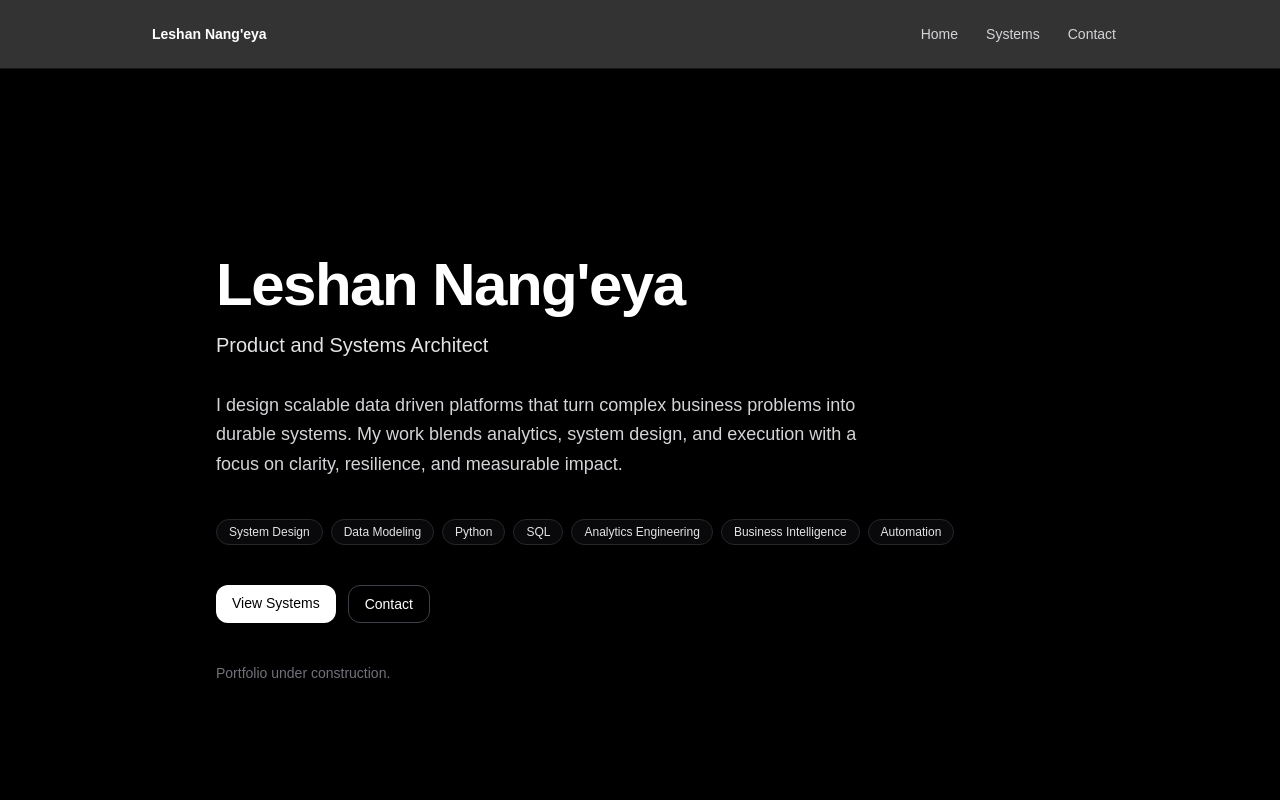
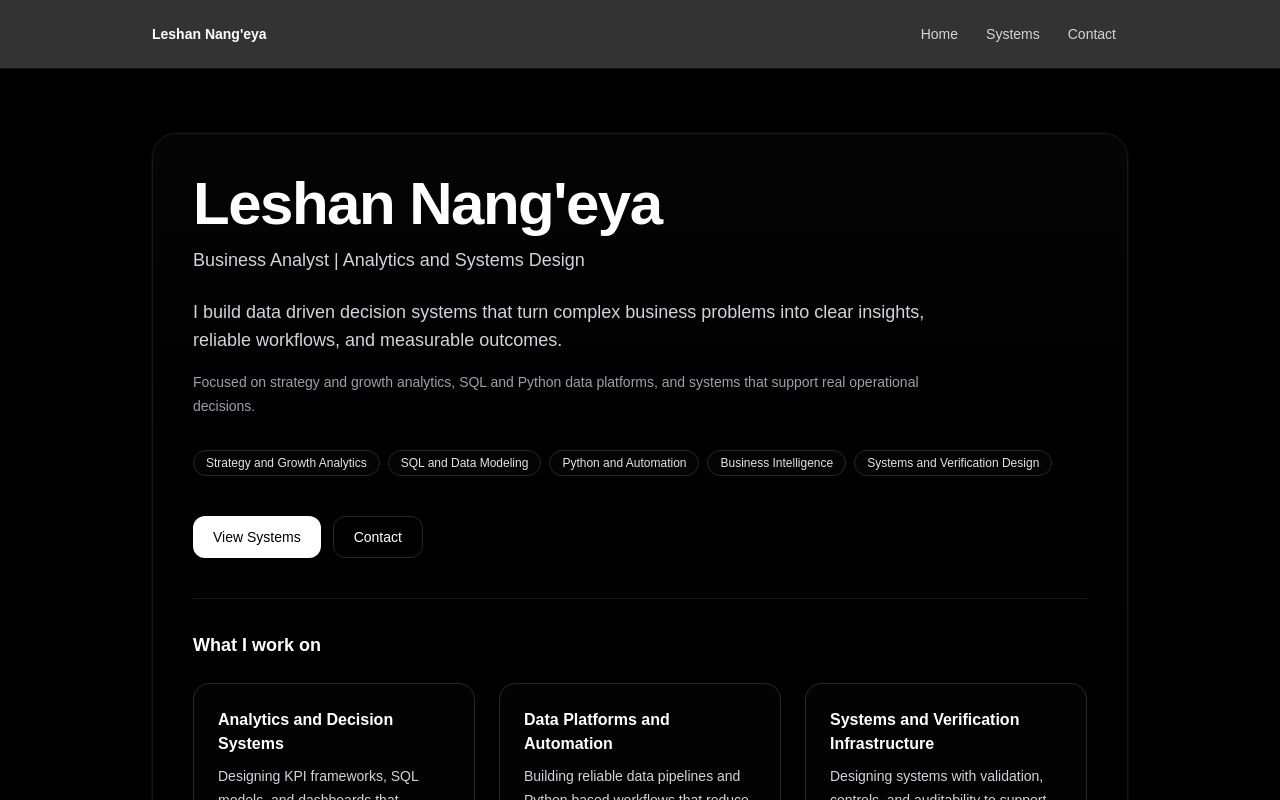
Before and after one commit to leshannangeya/leshan-portfolio, a Next.js app: page / in a window 1280 px wide. Shown: the top 800 px of the page. Built offline with nearby package versions, Linux system fonts and the light colour scheme.

Commit message:
Update homepage copy and contact links

```diff
--- a/app/contact/page.tsx
+++ b/app/contact/page.tsx
@@ -1,3 +1,6 @@
+// app/contact/page.tsx
+import Link from "next/link";
+
 const Row = ({
   label,
   value,
@@ -22,117 +25,58 @@ const Row = ({
 
   return (
     <div className="flex flex-col gap-1 border-b border-zinc-800 pb-4">
-      <div className="text-xs uppercase tracking-wide text-zinc-500">
-        {label}
-      </div>
+      <div className="text-xs uppercase tracking-wide text-zinc-500">{label}</div>
       <div className="text-sm">{content}</div>
     </div>
   );
 };
 
-const SERVICE_TAGS = [
-  "System design and architecture",
-  "Data platforms and pipelines",
-  "Analytics engineering and BI",
-  "Product strategy for data products",
-  "Dashboards and decision systems",
-];
-
 export default function ContactPage() {
   const email = "hello@leshannangeya.com";
-  const linkedin = "https://www.linkedin.com/in/leshannangeya/";
-  const github = "https://github.com/leshannangeya";
-
-  const mailto = `mailto:${email}?subject=Project%20discussion&body=Context%3A%0A%0AGoal%3A%0A%0AScope%3A%0A%0ATimeline%3A%0A%0AConstraints%3A%0A%0ALinks%20or%20docs%3A%0A`;
 
   return (
     <main className="min-h-screen bg-black text-white">
       <div className="mx-auto max-w-5xl px-6 py-16">
-        <div className="flex items-start justify-between gap-6">
+        <div className="flex items-center justify-between gap-6">
           <div>
             <p className="text-sm text-zinc-400">Contact</p>
-
             <h1 className="mt-2 text-4xl font-semibold tracking-tight sm:text-5xl">
               Let us build something durable
             </h1>
-
             <p className="mt-4 max-w-2xl text-zinc-300">
-              I help teams turn messy data and unclear decisions into systems that ship, scale, and stay reliable.
-              If you want clarity, execution, and measurable outcomes, reach out.
-            </p>
-
-            <div className="mt-6 flex flex-wrap gap-2">
-              {SERVICE_TAGS.map((t) => (
-                <span
-                  key={t}
-                  className="rounded-full border border-zinc-800 bg-zinc-950/40 px-3 py-1 text-xs text-zinc-300"
-                >
-                  {t}
-                </span>
-              ))}
-            </div>
-
-            <div className="mt-8 flex flex-wrap items-center gap-3">
-              <a
-                href={mailto}
-                className="inline-block rounded-xl bg-white px-4 py-2 text-sm font-medium text-black no-underline hover:opacity-90"
-              >
-                Email me
-              </a>
-
-              <a
-                href={linkedin}
-                target="_blank"
-                rel="noreferrer"
-                className="inline-block rounded-xl border border-zinc-800 px-4 py-2 text-sm font-medium text-white no-underline hover:border-zinc-500"
-              >
-                LinkedIn
-              </a>
-
-              <a
-                href="/systems"
-                className="inline-block rounded-xl border border-zinc-800 px-4 py-2 text-sm font-medium text-white no-underline hover:border-zinc-500"
-              >
-                View case studies
-              </a>
-            </div>
-
-            <p className="mt-3 text-xs text-zinc-500">
-              Faster replies come from clear context, a target outcome, and constraints.
+              If you need analytics, system design, or data workflows that support real decisions, reach out.
+              Clear scope. Practical execution. Measurable outcomes.
             </p>
           </div>
 
-          <a
+          <Link
             href="/"
             className="rounded-xl border border-zinc-800 px-4 py-2 text-sm font-medium text-white no-underline hover:border-zinc-500"
           >
             Home
-          </a>
+          </Link>
         </div>
 
         <div className="mt-10 grid gap-6 sm:grid-cols-2">
           <div className="rounded-2xl border border-zinc-800 bg-zinc-950/40 p-6">
             <h2 className="text-base font-semibold">Direct</h2>
             <p className="mt-2 text-sm text-zinc-300">
-              Use email for serious conversations. Two minutes of detail saves two weeks of confusion.
+              Email works best. Include context, what success looks like, and when you need it.
             </p>
 
             <div className="mt-6 space-y-4">
-              <Row label="Email" value={email} href={`mailto:${email}`} />
-              <Row label="Location" value="Boston, Massachusetts" />
+              <Row label="Email" value={email} />
+              <Row label="Location" value="Greater Boston" />
               <Row label="Availability" value="By appointment" />
             </div>
 
             <div className="mt-6 rounded-2xl border border-zinc-800 bg-black p-5">
-              <div className="text-xs uppercase tracking-wide text-zinc-500">
-                What to include
-              </div>
+              <div className="text-xs uppercase tracking-wide text-zinc-500">What to include</div>
               <ul className="mt-3 list-disc space-y-2 pl-5 text-sm text-zinc-300">
-                <li>What you are trying to achieve</li>
-                <li>What data you have today and where it lives</li>
-                <li>Timeline and decision deadline</li>
-                <li>Constraints: budget, tools, access, compliance</li>
-                <li>What success looks like in one metric</li>
+                <li>Your problem in one paragraph</li>
+                <li>Who the users are and what decisions they make</li>
+                <li>The data you already have or can access</li>
+                <li>Your timeline and constraints</li>
               </ul>
             </div>
           </div>
@@ -140,31 +84,39 @@ export default function ContactPage() {
           <div className="rounded-2xl border border-zinc-800 bg-zinc-950/40 p-6">
             <h2 className="text-base font-semibold">Links</h2>
             <p className="mt-2 text-sm text-zinc-300">
-              One source of truth. Clean links. No placeholders.
+              Keep your public footprint consistent across GitHub, LinkedIn, and the site.
             </p>
 
             <div className="mt-6 space-y-4">
-              <Row label="GitHub" value="github.com/leshannangeya" href={github} />
-              <Row label="LinkedIn" value="linkedin.com/in/leshannangeya" href={linkedin} />
-              <Row label="Resume" value="Add resume PDF when ready" />
+              <Row
+                label="GitHub"
+                value="github.com/leshannangeya"
+                href="https://github.com/leshannangeya"
+              />
+              <Row
+                label="LinkedIn"
+                value="linkedin.com/in/leshannangeya"
+                href="https://www.linkedin.com/in/leshannangeya/"
+              />
             </div>
 
-            <div className="mt-6 rounded-2xl border border-zinc-800 bg-black p-5">
-              <div className="text-xs uppercase tracking-wide text-zinc-500">
-                Typical engagements
-              </div>
-              <ul className="mt-3 list-disc space-y-2 pl-5 text-sm text-zinc-300">
-                <li>Architecture review and system blueprint</li>
-                <li>Data model and pipeline rebuild</li>
-                <li>Dashboard rebuild for decision velocity</li>
-                <li>Analytics product scope and roadmap</li>
-              </ul>
+            <div className="mt-6">
+              <a
+                href={`mailto:${email}?subject=Project%20discussion&body=Context%3A%0A%0AGoal%3A%0A%0ATimeline%3A%0A%0AConstraints%3A%0A`}
+                className="inline-block rounded-xl bg-white px-4 py-2 text-sm font-medium text-black no-underline hover:opacity-90"
+              >
+                Email me
+              </a>
+
+              <p className="mt-3 text-xs text-zinc-500">
+                I respond faster when the message includes context, goals, and constraints.
+              </p>
             </div>
           </div>
         </div>
 
         <div className="mt-10 text-sm text-zinc-500">
-          Serious work is simple: define the decision, build the data path, ship the system, measure the impact.
+          Clear scope. Clean data. Decisions that hold up under pressure.
         </div>
       </div>
     </main>
--- a/app/layout.tsx
+++ b/app/layout.tsx
@@ -1,42 +1,52 @@
+// app/layout.tsx
 import "./globals.css";
 import type { Metadata } from "next";
+import Link from "next/link";
 
 export const metadata: Metadata = {
   metadataBase: new URL("https://leshannangeya.com"),
-  title: "Leshan Nang'eya | Product and Systems Architect",
+  title: {
+    default: "Leshan Nang’eya | Business Analyst",
+    template: "%s | Leshan Nang’eya",
+  },
   description:
-    "Architecture case studies and data driven systems. Product thinking, system design, analytics engineering, and BI.",
+    "Business Analyst focused on strategy and growth analytics, SQL and Python data platforms, and systems that support real operational decisions.",
   openGraph: {
-    type: "website",
+    title: "Leshan Nang’eya | Business Analyst",
+    description:
+      "I build data driven decision systems that turn complex business problems into clear insights, reliable workflows, and measurable outcomes.",
     url: "https://leshannangeya.com",
-    title: "Leshan Nang'eya | Product and Systems Architect",
-    description:
-      "Architecture case studies and data driven systems. Product thinking, system design, analytics engineering, and BI.",
+    siteName: "Leshan Nang’eya",
     images: [
       {
         url: "/og.png",
         width: 1200,
         height: 630,
-        alt: "Leshan Nang'eya | Product and Systems Architect",
+        alt: "Leshan Nang’eya portfolio Open Graph image",
       },
     ],
+    locale: "en_US",
+    type: "website",
   },
   twitter: {
     card: "summary_large_image",
-    title: "Leshan Nang'eya | Product and Systems Architect",
+    title: "Leshan Nang’eya | Business Analyst",
     description:
-      "Architecture case studies and data driven systems. Product thinking, system design, analytics engineering, and BI.",
+      "Architecture case studies and data driven systems for measurable outcomes.",
     images: ["/og.png"],
+  },
+  icons: {
+    icon: "/favicon.ico",
   },
 };
 
 const NavLink = ({ href, label }: { href: string; label: string }) => (
-  <a
+  <Link
     href={href}
     className="rounded-xl px-3 py-2 text-sm text-zinc-300 no-underline hover:bg-zinc-950 hover:text-white"
   >
     {label}
-  </a>
+  </Link>
 );
 
 export default function RootLayout({
@@ -49,9 +59,9 @@ export default function RootLayout({
       <body className="bg-black text-white">
         <header className="sticky top-0 z-50 border-b border-zinc-900 bg-black/80 backdrop-blur">
           <div className="mx-auto flex max-w-5xl items-center justify-between px-6 py-4">
-            <a href="/" className="text-sm font-semibold text-white no-underline">
+            <Link href="/" className="text-sm font-semibold text-white no-underline">
               Leshan Nang&apos;eya
-            </a>
+            </Link>
 
             <nav className="flex items-center gap-1">
               <NavLink href="/" label="Home" />
--- a/app/page.tsx
+++ b/app/page.tsx
@@ -1,61 +1,94 @@
-export default function Home() {
+// app/page.tsx
+import Link from "next/link";
+
+const Chip = ({ label }: { label: string }) => (
+  <span className="rounded-full border border-zinc-800 bg-zinc-950/40 px-3 py-1 text-xs text-zinc-200">
+    {label}
+  </span>
+);
+
+const Card = ({
+  title,
+  body,
+}: {
+  title: string;
+  body: string;
+}) => (
+  <div className="rounded-2xl border border-zinc-800 bg-zinc-950/40 p-6">
+    <h3 className="text-base font-semibold">{title}</h3>
+    <p className="mt-2 text-sm leading-6 text-zinc-300">{body}</p>
+  </div>
+);
+
+export default function HomePage() {
   return (
     <main className="min-h-screen bg-black text-white">
-      <div className="mx-auto flex min-h-screen max-w-4xl items-center px-6 py-16">
-        <section className="w-full">
-          <h1 className="text-5xl font-semibold tracking-tight sm:text-6xl">
+      <div className="mx-auto max-w-5xl px-6 py-16">
+        <div className="rounded-3xl border border-zinc-900 bg-gradient-to-b from-zinc-950/60 to-black p-10 shadow-[0_0_0_1px_rgba(255,255,255,0.03)]">
+          <h1 className="text-4xl font-semibold tracking-tight sm:text-6xl">
             Leshan Nang&apos;eya
           </h1>
 
-          <p className="mt-4 text-xl text-zinc-200">
-            Product and Systems Architect
+          <p className="mt-3 text-base text-zinc-300 sm:text-lg">
+            Business Analyst | Analytics and Systems Design
           </p>
 
-          <p className="mt-8 max-w-2xl text-base leading-relaxed text-zinc-300 sm:text-lg">
-            I design scalable data driven platforms that turn complex business problems
-            into durable systems. My work blends analytics, system design, and execution
-            with a focus on clarity, resilience, and measurable impact.
+          <p className="mt-6 max-w-3xl text-lg leading-7 text-zinc-300">
+            I build data driven decision systems that turn complex business problems into clear insights,
+            reliable workflows, and measurable outcomes.
           </p>
 
-          <div className="mt-10 flex flex-wrap gap-2">
-            {[
-              "System Design",
-              "Data Modeling",
-              "Python",
-              "SQL",
-              "Analytics Engineering",
-              "Business Intelligence",
-              "Automation",
-            ].map((tag) => (
-              <span
-                key={tag}
-                className="rounded-full border border-zinc-800 bg-zinc-950 px-3 py-1 text-xs text-zinc-200"
-              >
-                {tag}
-              </span>
-            ))}
+          <p className="mt-4 max-w-3xl text-sm leading-6 text-zinc-400">
+            Focused on strategy and growth analytics, SQL and Python data platforms, and systems that support real
+            operational decisions.
+          </p>
+
+          <div className="mt-8 flex flex-wrap gap-2">
+            <Chip label="Strategy and Growth Analytics" />
+            <Chip label="SQL and Data Modeling" />
+            <Chip label="Python and Automation" />
+            <Chip label="Business Intelligence" />
+            <Chip label="Systems and Verification Design" />
           </div>
 
           <div className="mt-10 flex flex-wrap gap-3">
-            <a
+            <Link
               href="/systems"
-              className="rounded-xl bg-white px-4 py-2 text-sm font-medium text-black no-underline hover:opacity-90"
+              className="inline-flex items-center justify-center rounded-xl bg-white px-5 py-2.5 text-sm font-medium text-black no-underline hover:opacity-90"
             >
               View Systems
-            </a>
-
-            <a
+            </Link>
+            <Link
               href="/contact"
-              className="rounded-xl border border-zinc-700 px-4 py-2 text-sm font-medium text-white no-underline hover:border-zinc-400"
+              className="inline-flex items-center justify-center rounded-xl border border-zinc-800 px-5 py-2.5 text-sm font-medium text-white no-underline hover:border-zinc-500"
             >
               Contact
-            </a>
+            </Link>
           </div>
 
-          <p className="mt-10 text-sm text-zinc-500">
-            Portfolio under construction.
-          </p>
-        </section>
+          <div className="mt-10 border-t border-zinc-900 pt-8">
+            <h2 className="text-lg font-semibold">What I work on</h2>
+
+            <div className="mt-6 grid gap-6 sm:grid-cols-3">
+              <Card
+                title="Analytics and Decision Systems"
+                body="Designing KPI frameworks, SQL models, and dashboards that connect data directly to business decisions and performance tracking."
+              />
+              <Card
+                title="Data Platforms and Automation"
+                body="Building reliable data pipelines and Python based workflows that reduce manual effort and improve data quality."
+              />
+              <Card
+                title="Systems and Verification Infrastructure"
+                body="Designing systems with validation, controls, and auditability to support scalable and trustworthy operations."
+              />
+            </div>
+
+            <p className="mt-10 text-sm text-zinc-500">
+              Clear problems. Practical execution. Measurable outcomes.
+            </p>
+          </div>
+        </div>
       </div>
     </main>
   );
```
